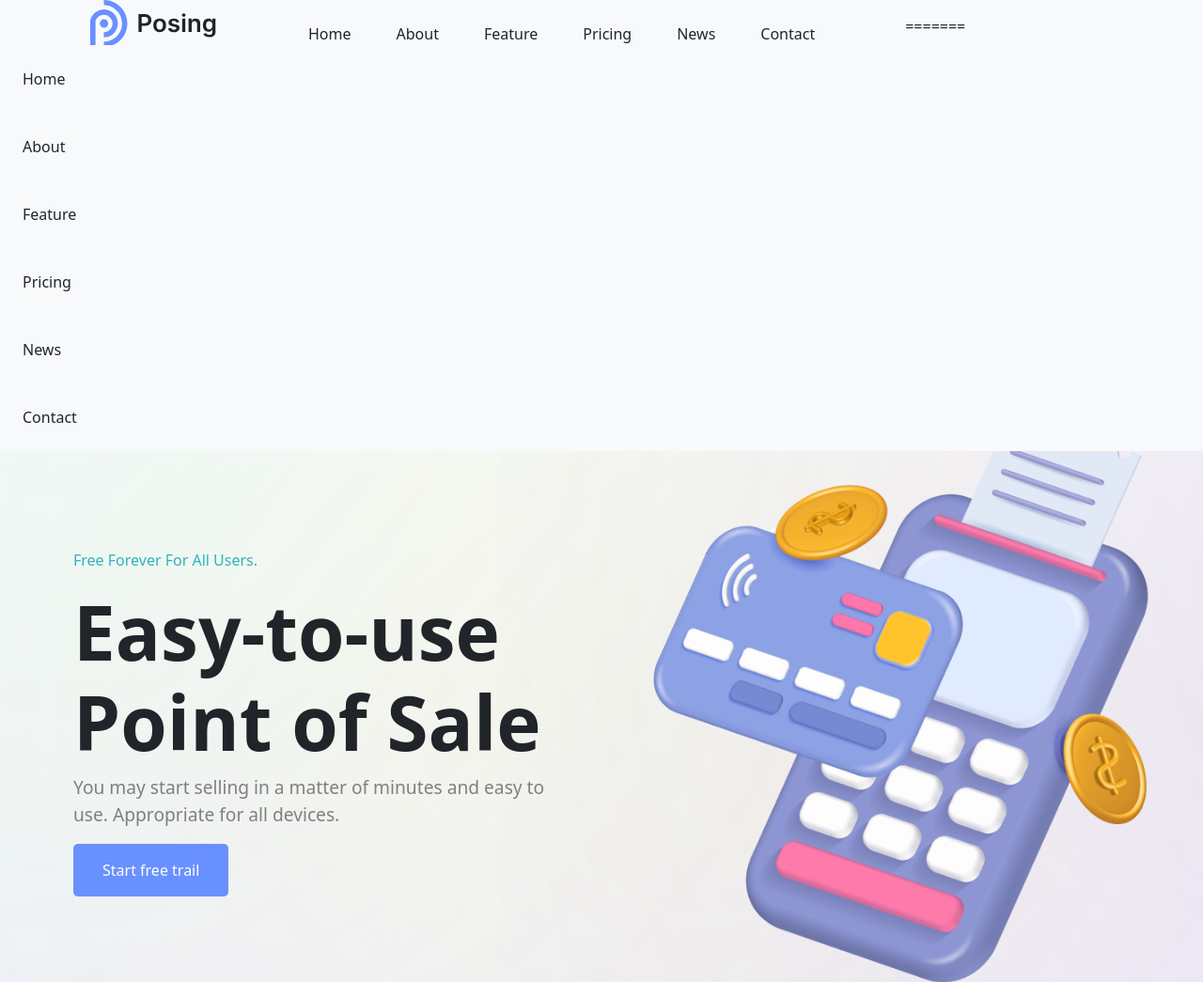
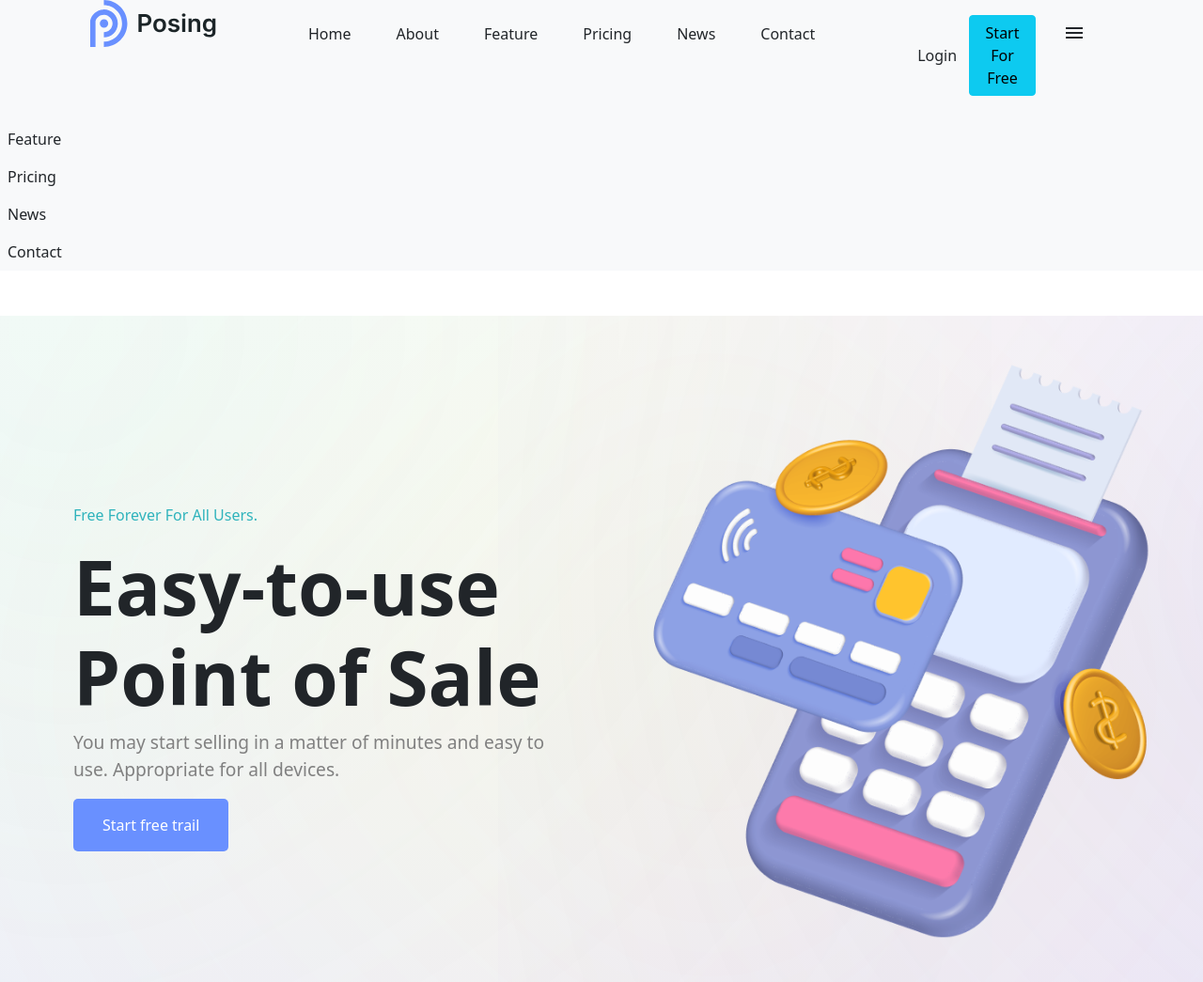
Before and after one commit to sandeshsshingare/s, a plain HTML site: page index.html in a window 1280 px wide. Shown: the top 1045 px of the page at 94% size. Drawn offline with nearby package versions, Linux system fonts and the light colour scheme.

Commit message:
Update index.html

```diff
--- a/index.html
+++ b/index.html
@@ -33,7 +33,6 @@
       <div class="row">
         <div class="col">
           <img class="logo px-5" src="logo.svg" alt="Logo" />
-<<<<<<< HEAD
         </div>
         <div class="col">
           <div class="nav-list">
@@ -48,22 +47,6 @@
           </div>
         </div>
         <div class="col mx-5 my-3">
-=======
-        </div>
-        <div class="col">
-          <div class="nav-list">
-            <ul class="list-unstyled d-flex navbar-items">
-              <li class="p-4">Home</li>
-              <li class="p-4">About</li>
-              <li class="p-4">Feature</li>
-              <li class="p-4">Pricing</li>
-              <li class="p-4">News</li>
-              <li class="p-4">Contact</li>
-            </ul>
-          </div>
-        </div>
-        <div class="col">
->>>>>>> d448b61ecf9e91ddbb516a58da84a674f9efb7d5
           <div class="d-flex">
             <button class="btn">Login</button>
             <button class="btn btn-info btn-color-white start px-3">
@@ -78,7 +61,6 @@
         </div>
       </div>
     </div>
-<<<<<<< HEAD
     <div class="div droplist-menu">
       <ul class="list-unstyled droplist bg-light mt-5 my-5" id="droplist">
         <li class="p-2">Home</li>
@@ -89,17 +71,6 @@
         <li class="p-2">Contact</li>
       </ul>
     </div>
-=======
-
-    <ul class="list-unstyled droplist bg-light mt-5 fixed-top" id="droplist">
-      <li class="p-4">Home</li>
-      <li class="p-4">About</li>
-      <li class="p-4">Feature</li>
-      <li class="p-4">Pricing</li>
-      <li class="p-4">News</li>
-      <li class="p-4">Contact</li>
-    </ul>
->>>>>>> d448b61ecf9e91ddbb516a58da84a674f9efb7d5
 
     <!-- second section starts -->
     <div class="" id="second">
@@ -1507,11 +1478,7 @@
                 <div class="col-sm-12 col-lg-12 col-xl-12 col-lx-12">
                   <textarea
                     style="width: 100%; height: 100%"
-<<<<<<< HEAD
                     class="phone-no rounded pt-2"
-=======
-                    class="phone-no  rounded pt-2"
->>>>>>> d448b61ecf9e91ddbb516a58da84a674f9efb7d5
                     placeholder="Write your massage"
                   ></textarea>
                 </div>
```
